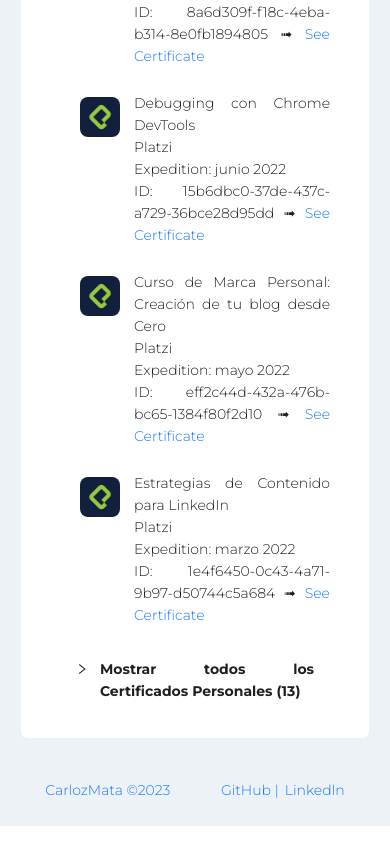
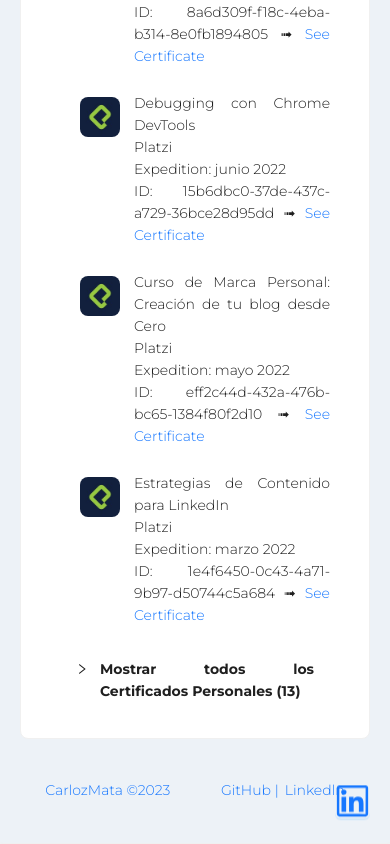
Before and after one commit to CarlozMata/cv_carlozmata_reactjs_typescript, a React (Create React App) app: page / in a window 390 px wide. Shown: the part 8000-8844 px from the top of the page. Built offline with nearby package versions, Linux system fonts and the light colour scheme.

Commit message:
add btn contact linkedin

```diff
--- /dev/null
+++ b/src/components/contact_btn.tsx
@@ -0,0 +1,26 @@
+import "../styles/cv.scss";
+import "../styles/scssComponents/contact_btn.scss";
+import { Affix, Button } from "antd";
+import { LinkedinOutlined } from "@ant-design/icons";
+import { useState } from "react";
+
+const ContactBtnComponent = () => {
+  const [bottom, setBottom] = useState(10);
+
+  return (
+    <>
+      <Affix offsetBottom={bottom}>
+        <Button
+          className="contact-btn grow-on-hover bounce"
+          type="primary"
+          href="https://www.linkedin.com/in/carlosalbertolopezmata/"
+          target="_blank"
+        >
+          <LinkedinOutlined className="contact-icon" />
+          Contáctame
+        </Button>
+      </Affix>
+    </>
+  );
+};
+export default ContactBtnComponent;
--- a/src/containers/cv.tsx
+++ b/src/containers/cv.tsx
@@ -11,6 +11,7 @@
 import PresentationComponent from "../components/presentation";
 import NavComponent from "../components/nav";
 import FooterComponent from "../components/footer";
+import ContactBtnComponent from "../components/contact_btn";
 
 const CvContainer = () => {
   const [isLoading, setIsLoading] = useState(true);
@@ -37,6 +38,7 @@
             <PortfolioComponent />
             <CertificatesComponent />
             <FooterComponent />
+            <ContactBtnComponent />
           </>
         )}
       </Card>
--- /dev/null
+++ b/src/styles/scssComponents/contact_btn.scss
@@ -0,0 +1,97 @@
+.contact-icon {
+  font-size: 30px;
+}
+.contact-btn {
+  background-color: transparent;
+  border: 1px solid;
+  font-weight: 600;
+
+  color: #1677ff;
+  display: flex;
+  position: absolute;
+  align-items: center;
+  margin-left: 1000px;
+  margin-top: -100px;
+  height: 35px;
+  width: 155px;
+}
+
+.grow-on-hover:hover {
+  transform: scale(1.2);
+  animation: none;
+}
+
+@keyframes bounce {
+  0%,
+  100% {
+    transform: translateY(0);
+  }
+  50% {
+    transform: translateY(-2px);
+  }
+}
+
+.bounce {
+  animation: bounce 0.5s infinite;
+}
+
+@media (max-width: 1400px) {
+  .contact-icon {
+    font-size: 35px;
+    margin-left: 8px;
+  }
+  .contact-btn {
+    font-size: 0;
+    justify-content: center;
+    border: 0px solid;
+    margin-left: 90%;
+    height: 35px;
+    width: 35px;
+    margin-top: -5%;
+  }
+  .contact-icon:hover {
+    background-color: transparent;
+    //    color: #1677ff;
+  }
+  @keyframes bounce {
+    0%,
+    100% {
+      transform: translateY(0);
+    }
+    50% {
+      transform: translateY(-4px);
+    }
+  }
+
+  .contact-btn {
+    position: relative;
+    /* El resto de tus reglas */
+  }
+
+  .contact-btn:hover::after {
+    content: "Contáctame";
+    font-size: 8px;
+    position: absolute;
+    justify-content: center;
+    text-align: center;
+    bottom: 100%;
+    left: 0;
+    //background-color: #fff;
+    color: #000;
+    padding: 0px;
+    //    border: 1px solid #000;
+    //    border-radius: 5px;
+  }
+}
+@media (max-width: 1000px) {
+  .contact-icon {
+    font-size: 35px;
+  }
+  .contact-btn {
+    height: 35px;
+    width: 35px;
+  }
+  .contact-icon:hover {
+    background-color: transparent;
+  }
+}
--- a/src/styles/scssComponents/footer.scss
+++ b/src/styles/scssComponents/footer.scss
@@ -14,3 +14,9 @@
   display: flex;
   gap: 6px;
 }
+.footer-icon {
+  font-size: 30px;
+}
+.footer-btn {
+  height: 40px;
+}
```
